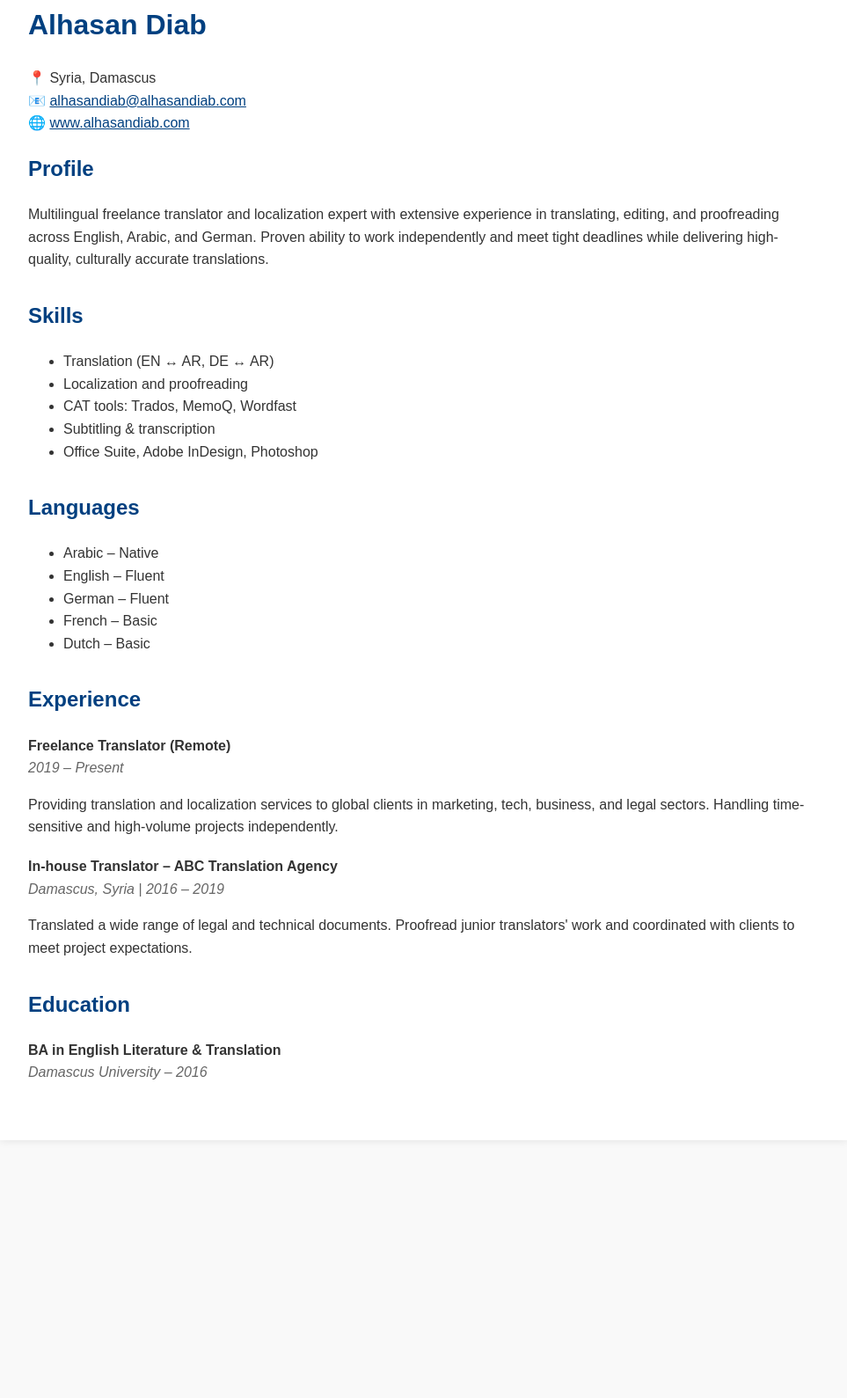
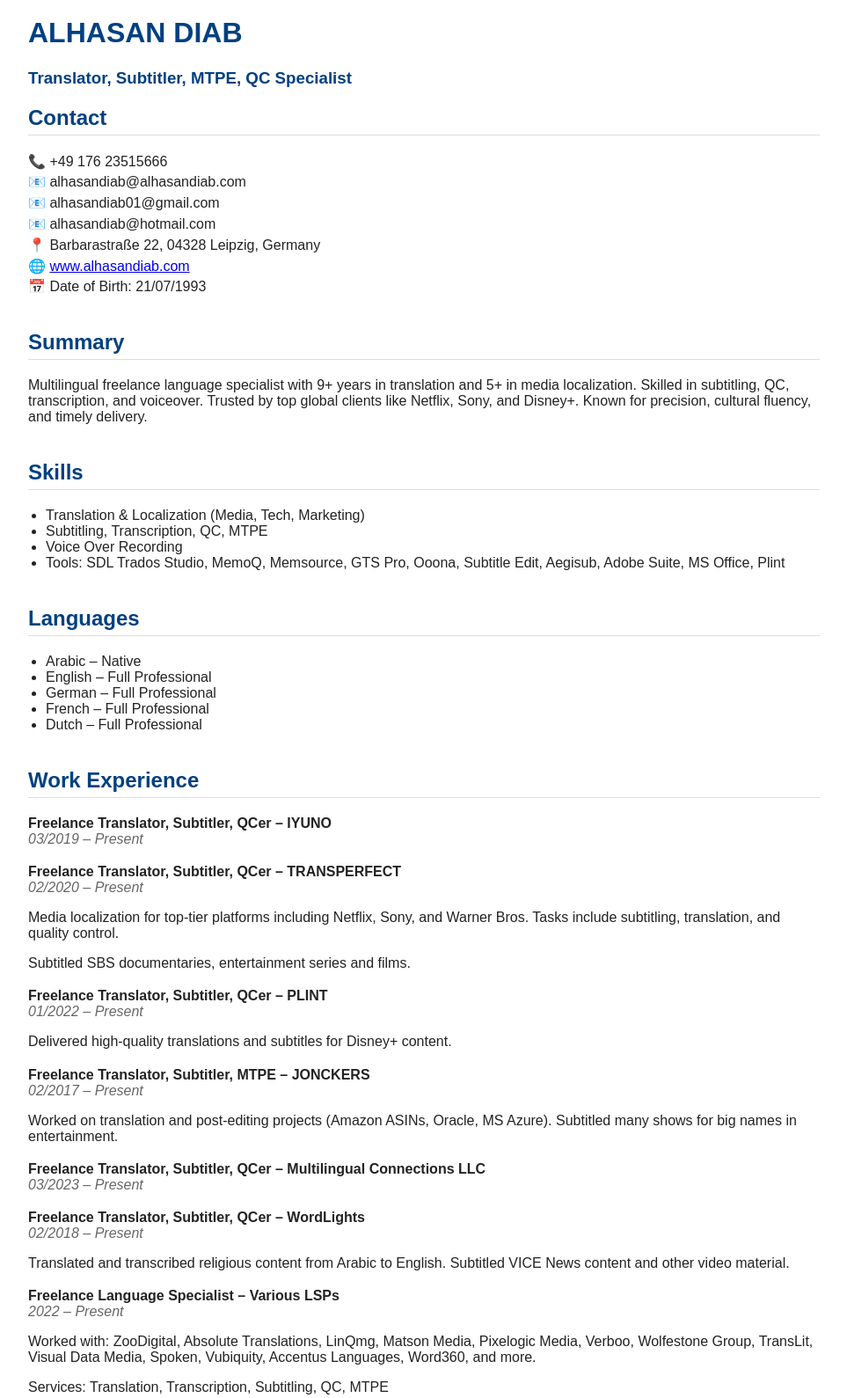
Before and after one commit to alhasandiab01/alhasandiab.github.io, a plain HTML site: page index.html in a window 1280 px wide. Shown: the part 82-1671 px from the top of the page at 88% size, without its empty margins (158-1121 px from the left). Before the commit the page ends 1410 px from the top, so only its background shows below. Drawn offline with Linux system fonts and the light colour scheme.

Commit message:
index.html

```diff
--- a/index.html
+++ b/index.html
@@ -3,42 +3,46 @@
 <head>
   <meta charset="UTF-8" />
   <meta name="viewport" content="width=device-width, initial-scale=1.0" />
-  <title>Alhasan Diab - CV</title>
+  <title>Alhasan Diab – Translator & Localization Specialist</title>
   <style>
     body {
       font-family: Arial, sans-serif;
       margin: 0;
       padding: 0;
       background: #f9f9f9;
-      color: #333;
-      line-height: 1.6;
+      color: #222;
     }
     .container {
       max-width: 900px;
-      margin: 2rem auto;
+      margin: 3rem auto;
       background: #fff;
       padding: 2rem;
+      border-radius: 8px;
       box-shadow: 0 0 10px rgba(0,0,0,0.1);
     }
     h1, h2, h3 {
       color: #004080;
     }
     .section {
-      margin-bottom: 2rem;
+      margin-bottom: 2.5rem;
     }
-    .contact {
-      margin-bottom: 1rem;
+    ul {
+      padding-left: 20px;
     }
-    a {
-      color: #004080;
+    .contact p, .summary p {
+      margin: 0.3rem 0;
     }
-    .job, .education {
+    .section h2 {
+      border-bottom: 1px solid #ddd;
+      padding-bottom: 5px;
+    }
+    .job {
       margin-bottom: 1.2rem;
     }
-    .job-title, .degree {
+    .job-title {
       font-weight: bold;
     }
-    .job-meta, .edu-meta {
+    .job-meta {
       font-style: italic;
       color: #666;
     }
@@ -46,60 +50,97 @@
 </head>
 <body>
   <div class="container">
-    <h1>Alhasan Diab</h1>
-    <p class="contact">
-      📍 Syria, Damascus<br>
-      📧 <a href="mailto:alhasandiab@alhasandiab.com">alhasandiab@alhasandiab.com</a><br>
-      🌐 <a href="https://www.alhasandiab.com">www.alhasandiab.com</a>
-    </p>
+    <h1>ALHASAN DIAB</h1>
+    <h3>Translator, Subtitler, MTPE, QC Specialist</h3>
 
-    <div class="section">
-      <h2>Profile</h2>
-      <p>Multilingual freelance translator and localization expert with extensive experience in translating, editing, and proofreading across English, Arabic, and German. Proven ability to work independently and meet tight deadlines while delivering high-quality, culturally accurate translations.</p>
+    <div class="section contact">
+      <h2>Contact</h2>
+      <p>📞 +49 176 23515666</p>
+      <p>📧 alhasandiab@alhasandiab.com</p>
+      <p>📧 alhasandiab01@gmail.com</p>
+      <p>📧 alhasandiab@hotmail.com</p>
+      <p>📍 Barbarastraße 22, 04328 Leipzig, Germany</p>
+      <p>🌐 <a href="https://www.alhasandiab.com">www.alhasandiab.com</a></p>
+      <p>📅 Date of Birth: 21/07/1993</p>
     </div>
 
-    <div class="section">
+    <div class="section summary">
+      <h2>Summary</h2>
+      <p>Multilingual freelance language specialist with 9+ years in translation and 5+ in media localization. Skilled in subtitling, QC, transcription, and voiceover. Trusted by top global clients like Netflix, Sony, and Disney+. Known for precision, cultural fluency, and timely delivery.</p>
+    </div>
+
+    <div class="section skills">
       <h2>Skills</h2>
       <ul>
-        <li>Translation (EN ↔ AR, DE ↔ AR)</li>
-        <li>Localization and proofreading</li>
-        <li>CAT tools: Trados, MemoQ, Wordfast</li>
-        <li>Subtitling & transcription</li>
-        <li>Office Suite, Adobe InDesign, Photoshop</li>
+        <li>Translation & Localization (Media, Tech, Marketing)</li>
+        <li>Subtitling, Transcription, QC, MTPE</li>
+        <li>Voice Over Recording</li>
+        <li>Tools: SDL Trados Studio, MemoQ, Memsource, GTS Pro, Ooona, Subtitle Edit, Aegisub, Adobe Suite, MS Office, Plint</li>
       </ul>
     </div>
 
-    <div class="section">
+    <div class="section languages">
       <h2>Languages</h2>
       <ul>
         <li>Arabic – Native</li>
-        <li>English – Fluent</li>
-        <li>German – Fluent</li>
-        <li>French – Basic</li>
-        <li>Dutch – Basic</li>
+        <li>English – Full Professional</li>
+        <li>German – Full Professional</li>
+        <li>French – Full Professional</li>
+        <li>Dutch – Full Professional</li>
       </ul>
     </div>
 
-    <div class="section">
-      <h2>Experience</h2>
+    <div class="section experience">
+      <h2>Work Experience</h2>
+
       <div class="job">
-        <div class="job-title">Freelance Translator (Remote)</div>
-        <div class="job-meta">2019 – Present</div>
-        <p>Providing translation and localization services to global clients in marketing, tech, business, and legal sectors. Handling time-sensitive and high-volume projects independently.</p>
+        <div class="job-title">Freelance Translator, Subtitler, QCer – IYUNO</div>
+        <div class="job-meta">03/2019 – Present</div>
       </div>
+
       <div class="job">
-        <div class="job-title">In-house Translator – ABC Translation Agency</div>
-        <div class="job-meta">Damascus, Syria | 2016 – 2019</div>
-        <p>Translated a wide range of legal and technical documents. Proofread junior translators' work and coordinated with clients to meet project expectations.</p>
+        <div class="job-title">Freelance Translator, Subtitler, QCer – TRANSPERFECT</div>
+        <div class="job-meta">02/2020 – Present</div>
+        <p>Media localization for top-tier platforms including Netflix, Sony, and Warner Bros. Tasks include subtitling, translation, and quality control.</p>
+        <p>Subtitled SBS documentaries, entertainment series and films.</p>
       </div>
+
+      <div class="job">
+        <div class="job-title">Freelance Translator, Subtitler, QCer – PLINT</div>
+        <div class="job-meta">01/2022 – Present</div>
+        <p>Delivered high-quality translations and subtitles for Disney+ content.</p>
+      </div>
+
+      <div class="job">
+        <div class="job-title">Freelance Translator, Subtitler, MTPE – JONCKERS</div>
+        <div class="job-meta">02/2017 – Present</div>
+        <p>Worked on translation and post-editing projects (Amazon ASINs, Oracle, MS Azure). Subtitled many shows for big names in entertainment.</p>
+      </div>
+
+      <div class="job">
+        <div class="job-title">Freelance Translator, Subtitler, QCer – Multilingual Connections LLC</div>
+        <div class="job-meta">03/2023 – Present</div>
+      </div>
+
+      <div class="job">
+        <div class="job-title">Freelance Translator, Subtitler, QCer – WordLights</div>
+        <div class="job-meta">02/2018 – Present</div>
+        <p>Translated and transcribed religious content from Arabic to English. Subtitled VICE News content and other video material.</p>
+      </div>
+
+      <div class="job">
+        <div class="job-title">Freelance Language Specialist – Various LSPs</div>
+        <div class="job-meta">2022 – Present</div>
+        <p>Worked with: ZooDigital, Absolute Translations, LinQmg, Matson Media, Pixelogic Media, Verboo, Wolfestone Group, TransLit, Visual Data Media, Spoken, Vubiquity, Accentus Languages, Word360, and more.</p>
+        <p>Services: Translation, Transcription, Subtitling, QC, MTPE</p>
+      </div>
+
     </div>
 
-    <div class="section">
+    <div class="section education">
       <h2>Education</h2>
-      <div class="education">
-        <div class="degree">BA in English Literature & Translation</div>
-        <div class="edu-meta">Damascus University – 2016</div>
-      </div>
+      <p><strong>Bachelor’s Degree in English Literature and Translation</strong></p>
+      <p><em>Damascus University, Syria | 2013 – 2016</em></p>
     </div>
   </div>
 </body>
```
